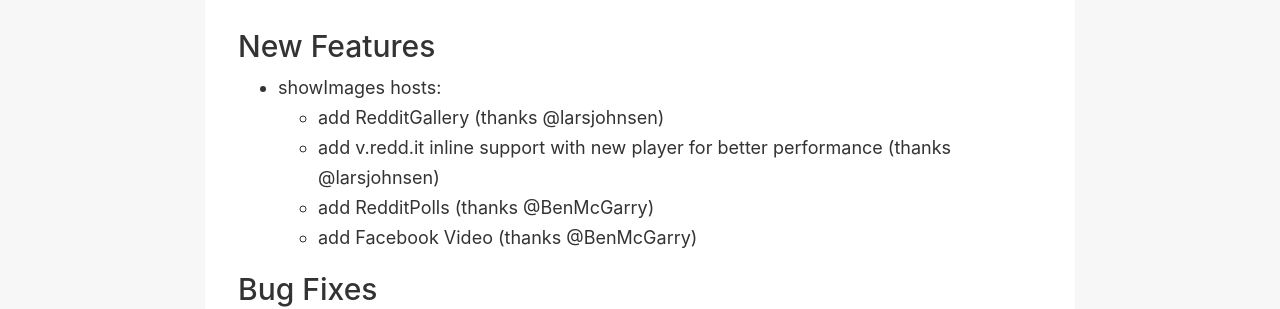
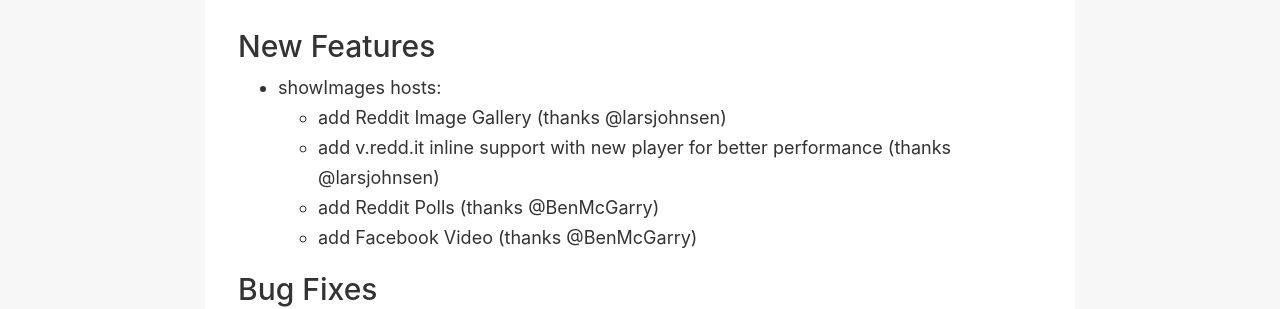
Before and after one commit to Reddit-Enhancement-Suite/Reddit-Enhancement-Suite.github.io, a Jekyll site: the page built from _posts/2020-07-22-5203.md, in a window 1280 px wide. Shown: the part 198-507 px from the top of the page. Built offline with Jekyll 4.4.1, drawn with Linux system fonts in a browser that asks for light colours.

Commit message:
Update 2020-07-22-5203.md

```diff
--- a/_posts/2020-07-22-5203.md
+++ b/_posts/2020-07-22-5203.md
@@ -9,9 +9,9 @@
 ### New Features
 
 - showImages hosts:
-    - add RedditGallery (thanks @larsjohnsen)
+    - add Reddit Image Gallery (thanks @larsjohnsen)
     - add v.redd.it inline support with new player for better performance (thanks @larsjohnsen)
-    - add RedditPolls (thanks @BenMcGarry)
+    - add Reddit Polls (thanks @BenMcGarry)
     - add Facebook Video (thanks @BenMcGarry)
 
 ### Bug Fixes
```
